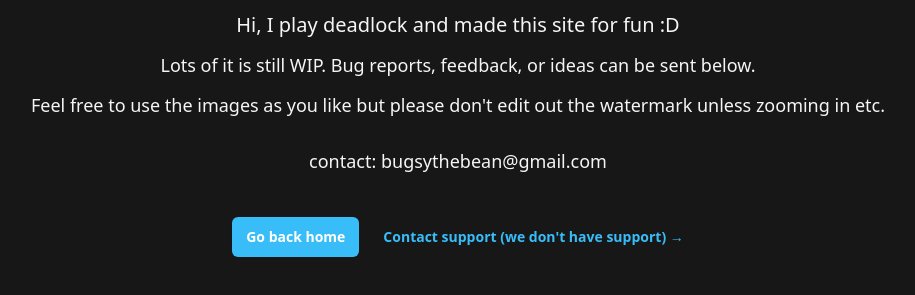
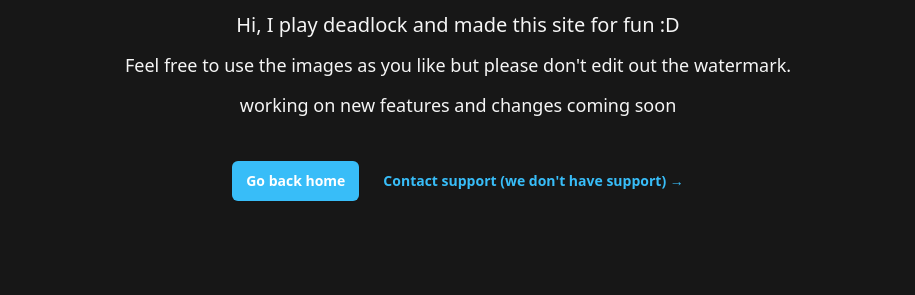
Before and after one commit to BUGSYTHEBEAN/DeadlockMapApp, a React app: page /about in a window 1280 px wide. Shown: the part 231-526 px from the top of the page, without its empty margins (182-1097 px from the left). Built offline with nearby package versions, Linux system fonts and the light colour scheme; some packages are replaced by stand-ins of ours.

```diff
--- a/src/components/pages/About.js
+++ b/src/components/pages/About.js
@@ -9,14 +9,11 @@
             <p className="mt-6 text-pretty text-lg font-medium text-neutral-100 sm:text-xl/8">
               Hi, I play deadlock and made this site for fun :D
             </p>
-            <p className="mt-2 text-pretty text-md font-small text-neutral-100 sm:text-lg/8">
-              Lots of it is still WIP. Bug reports, feedback, or ideas can be sent below.
+            <p className="mt-2 text-pretty text-lg font-small text-neutral-100 sm:text-lg/8">
+              Feel free to use the images as you like but please don't edit out the watermark.
             </p>
             <p className="mt-2 text-pretty text-lg font-small text-neutral-100 sm:text-lg/8">
-              Feel free to use the images as you like but please don't edit out the watermark unless zooming in etc.
-            </p>
-            <p className="mt-6 text-pretty text-lg font-small text-neutral-100 sm:text-lg/8">
-              contact: bugsythebean@gmail.com
+              working on new features and changes coming soon
             </p>
             <div className="mt-10 flex items-center justify-center gap-x-6">
               <a
```
Also changed, not shown: src/components/editor/OptionsPannel.js (+9 -5 lines), src/assets/map/map_background.png, src/assets/map/map_details.png, src/assets/map/map_outline.png, src/output.css.
